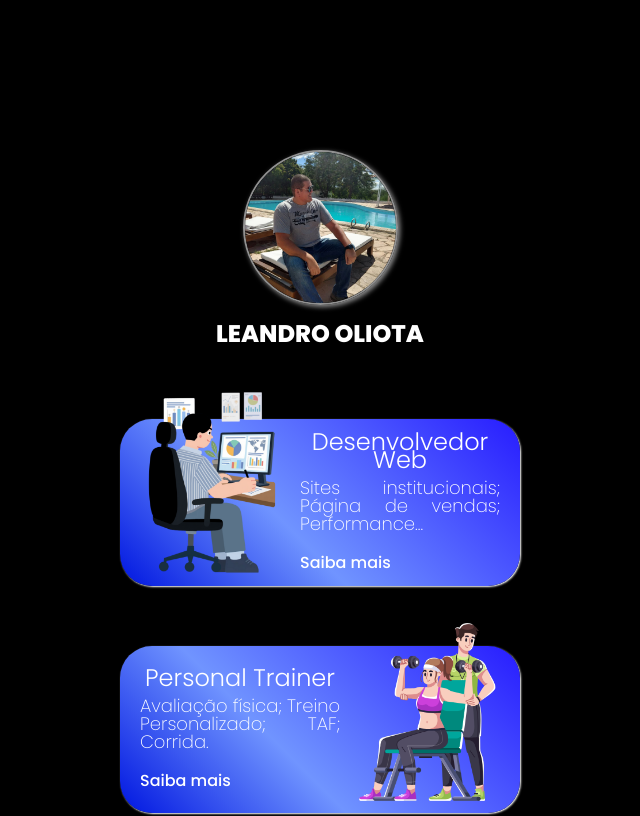
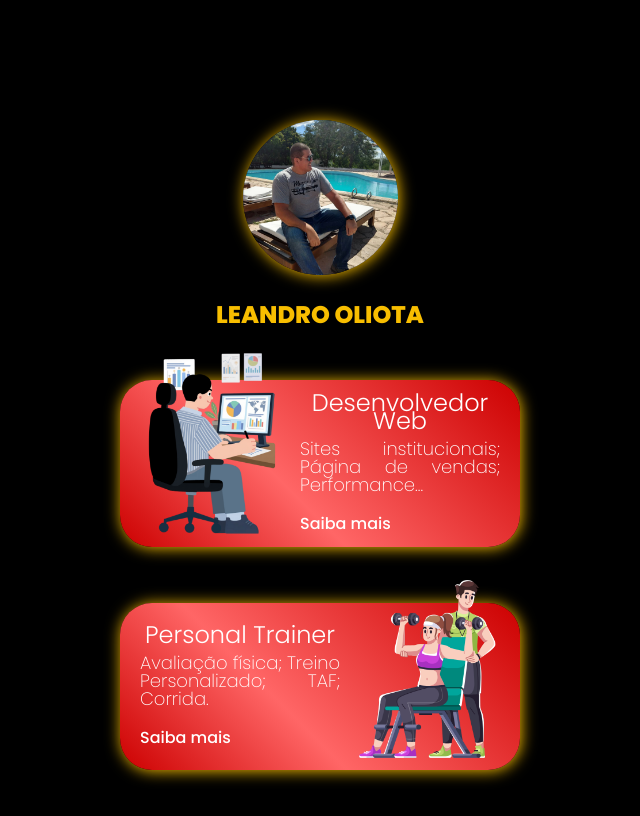
Before and after one commit to LeandroDevLab/leandro-oliota, a React (Vite) app: page / in a window 1280 px wide. Shown: the top 816 px of the page, without its empty margins (320-960 px from the left). Built offline with nearby package versions, Linux system fonts and the light colour scheme.

Commit message:
:recycle: refactor and style: implement component LeandroOliota Link and change color style Home

```diff
--- a/src/components/ChoiceCard/ChoiceCard.module.css
+++ b/src/components/ChoiceCard/ChoiceCard.module.css
@@ -8,15 +8,16 @@
   align-items: center;
   justify-content: end;
   padding: 10px 20px;
+
   background: linear-gradient(
     225deg,
-    rgba(39, 28, 255, 1) 0%,
-    rgba(112, 148, 255, 1) 60%,
-    rgba(0, 22, 224, 1) 100%
+    rgba(204, 0, 0, 1) 0%,
+    rgba(255, 102, 102, 1) 60%,
+    rgba(204, 0, 0, 1) 100%
   );
   border-radius: 32px;
-  margin: 30px 20px;
-  box-shadow: 1px 1px 2px #fff;
+  margin: 40px 20px 0;
+  box-shadow: 1px 1px 15px #f8be00;
 }
 
 .choiceCardDiv {
--- /dev/null
+++ b/src/components/LeandroOliota/LeandroOliota.jsx
@@ -0,0 +1,12 @@
+import { Link } from "react-router-dom";
+import styles from "./LeandroOliota.module.css";
+
+function LeandroOliota() {
+  return (
+    <Link to="/" className={styles.logo}>
+      LEANDRO OLIOTA
+    </Link>
+  );
+}
+
+export default LeandroOliota;
--- /dev/null
+++ b/src/components/LeandroOliota/LeandroOliota.module.css
@@ -0,0 +1,5 @@
+.logo {
+  font-size: 1.5rem;
+  font-weight: 800;
+  color: #f8be00;
+}
--- a/src/pages/Home/Home.css
+++ b/src/pages/Home/Home.css
@@ -11,6 +11,7 @@ main {
   display: flex;
   flex-direction: column;
   align-items: center;
+  gap: 16px;
   justify-content: space-around;
   width: 100%;
   background-color: #000;
@@ -23,11 +24,11 @@ main {
 }
 
 .hero_img {
-  margin: 50px auto 15px;
+  margin: 20px auto 15px;
   width: 155px;
   border-radius: 50%;
-  border: 2px solid #919191;
-  box-shadow: 2px 2px 5px #919191;
+  border: none;
+  box-shadow: 1px 1px 15px #f8be00;
 }
 
 .footer {
--- a/src/pages/Home/Home.jsx
+++ b/src/pages/Home/Home.jsx
@@ -3,13 +3,14 @@ import profileImg from "../../assets/img/leandro-sobre.png";
 import devImg from "../../assets/img/img-dev.png";
 import personalImg from "../../assets/img/img-personal.png";
 import "./Home.css";
+import LeandroOliota from "../../components/LeandroOliota/LeandroOliota";
 
 function Home() {
   return (
     <main>
       <section className="hero_section">
         <img className="hero_img" src={profileImg} alt="" />
-        <h1 className="hero_title">Leandro Oliota</h1>
+        <LeandroOliota />
         <ChoiceCard
           img={devImg}
           title="Desenvolvedor Web"
--- a/src/pages/Personal/Personal.css
+++ b/src/pages/Personal/Personal.css
@@ -7,7 +7,7 @@
 :root {
   --primary: #ff2d2d;
   --primary-dark: #cc0000;
-  --secondary: #ffd60a;
+  --secondary: #f8be00;
   --accent: #fff3b0;
   --bg: #0a0a0a;
   --bg-alt: #1a1a1a;
@@ -142,11 +142,6 @@ p {
   display: flex;
   justify-content: space-between;
   align-items: center;
-}
-.logo {
-  font-size: 1.5rem;
-  font-weight: 800;
-  color: var(--primary);
 }
 .nav-menu {
   display: flex;
--- a/src/pages/Personal/Personal.jsx
+++ b/src/pages/Personal/Personal.jsx
@@ -1,4 +1,3 @@
-import { Link } from "react-router-dom";
 import LinkDevPersonal from "../../components/LinkDevPersonal/LinkDevPersonal";
 import "./Personal.css";
 
@@ -14,6 +13,7 @@ import beforeAfter4Img from "../../assets/img/personal/antesedepois4.png";
 
 /* Icons import */
 import { FaInstagram, FaFacebook, FaGithub, FaLinkedin } from "react-icons/fa";
+import LeandroOliota from "../../components/LeandroOliota/LeandroOliota";
 
 function Personal() {
   return (
@@ -21,9 +21,7 @@ function Personal() {
       <header className="header" id="header">
         <div className="container">
           <nav className="nav">
-            <Link to="/" className="logo">
-              LEANDRO OLIOTA
-            </Link>
+            <LeandroOliota />
             <button className="nav-toggle" id="navToggle" aria-label="Abrir menu">
               <span></span>
               <span></span>
```
